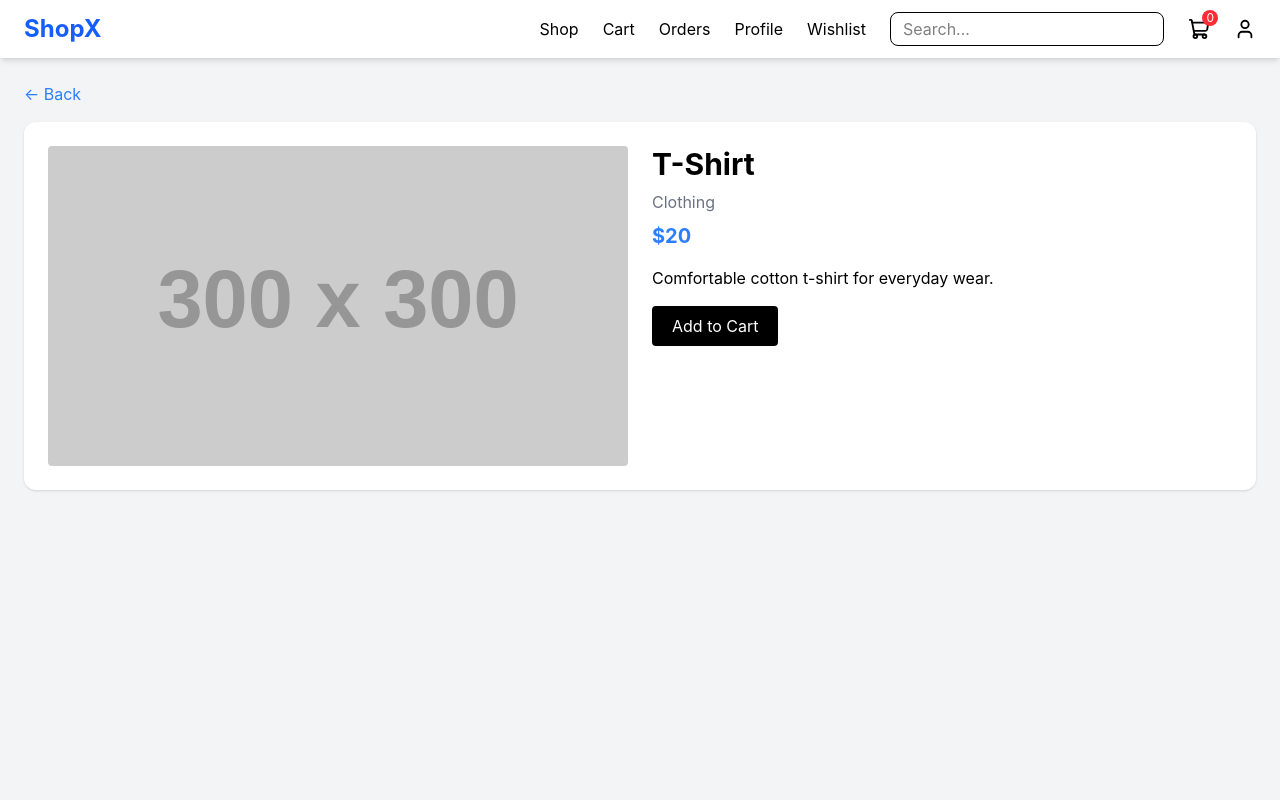
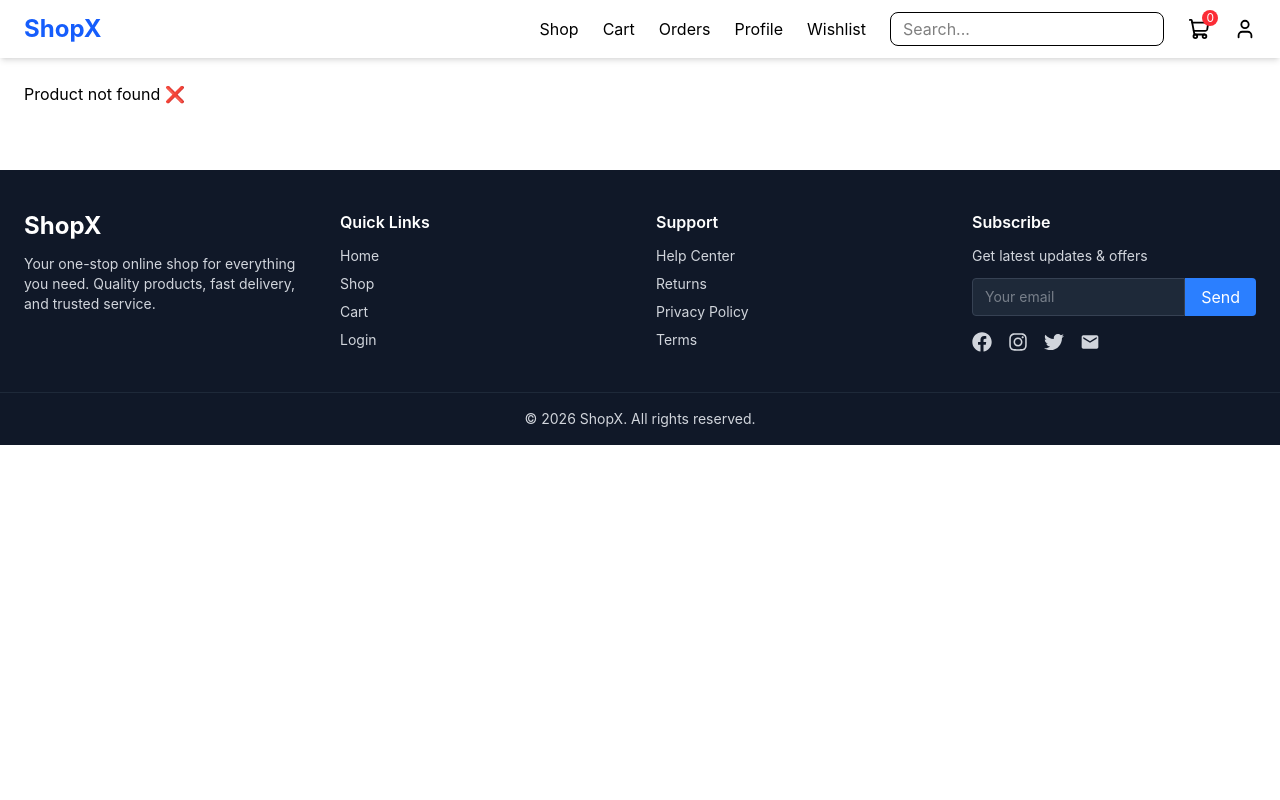
Before and after one commit to FaysalAhamad623/shop-management, a React (Vite) app: page /product/1 in a window 1280 px wide. Shown: the top 800 px of the page. Built offline with nearby package versions, Linux system fonts and the light colour scheme.

Commit message:
updated product details system and order details show when user want

```diff
--- /dev/null
+++ b/src/pages/OrderDetails.jsx
@@ -0,0 +1,55 @@
+import { useParams } from "react-router-dom";
+import { getOrders } from "../store/orderStore";
+
+export default function OrderDetails() {
+
+  const { id } = useParams();
+
+  const orders = getOrders();
+  const order = orders.find((o) => o.id.toString() === id);
+
+  if (!order) {
+    return <p className="p-6">Order not found ❌</p>;
+  }
+
+  return (
+    <div className="p-6 bg-gray-100 min-h-screen">
+
+      <h1 className="text-2xl font-bold mb-4">
+        📦 Order Details
+      </h1>
+
+      <div className="bg-white p-5 rounded-xl shadow">
+
+        <p><b>Order ID:</b> #{order.id}</p>
+        <p><b>Date:</b> {order.date}</p>
+        <p><b>Status:</b> {order.status}</p>
+
+        <hr className="my-3" />
+
+        <p><b>Customer:</b> {order.name}</p>
+        <p><b>Phone:</b> {order.phone}</p>
+
+        <hr className="my-3" />
+
+        <h2 className="font-bold mb-2">Items:</h2>
+
+        {order.items.map((item) => (
+          <div
+            key={item.id}
+            className="flex justify-between border-b py-1"
+          >
+            <span>{item.name} x{item.quantity}</span>
+            <span>${item.price * item.quantity}</span>
+          </div>
+        ))}
+
+        <h3 className="mt-4 font-bold text-lg">
+          Total: ${order.total}
+        </h3>
+
+      </div>
+
+    </div>
+  );
+}
--- a/src/pages/Orders.jsx
+++ b/src/pages/Orders.jsx
@@ -1,6 +1,6 @@
 import { useEffect, useState } from "react";
 import { getOrders, updateOrderStatus } from "../store/orderStore";
-
+import { useNavigate } from "react-router-dom";
 export default function Orders() {
 
   const [orders, setOrders] = useState([]);
@@ -8,6 +8,8 @@ export default function Orders() {
   useEffect(() => {
     setOrders(getOrders());
   }, []);
+
+  const navigate = useNavigate();
 
   const handleStatusChange = (id, status) => {
     updateOrderStatus(id, status);
@@ -34,8 +36,11 @@ export default function Orders() {
 
         <tbody>
           {orders.map((o) => (
-            <tr key={o.id} className="text-center border-t">
-
+<tr
+  key={o.id}
+  onClick={() => navigate(`/order/${o.id}`)}
+  className="text-center border-t cursor-pointer hover:bg-gray-100"
+>
               <td className="p-2">#{o.id}</td>
               <td>{o.name}</td>
               <td>${o.total}</td>
--- a/src/pages/clientPage/MyOrders.jsx
+++ b/src/pages/clientPage/MyOrders.jsx
@@ -1,13 +1,15 @@
 import { useEffect, useState } from "react";
 import { getOrders } from "../../store/orderStore";
+import { useNavigate } from "react-router-dom";
 
 export default function MyOrders() {
 
   const [orders, setOrders] = useState([]);
+  const navigate = useNavigate();
 
   useEffect(() => {
     const data = getOrders();
-    console.log("ORDERS:", data); // 🔥 debug
+    console.log("ORDERS:", data);
     setOrders(data);
   }, []);
 
@@ -26,7 +28,8 @@ export default function MyOrders() {
           {orders.map((order) => (
             <div
               key={order.id}
-              className="bg-white p-5 rounded-xl shadow border-l-4 border-green-500"
+              onClick={() => navigate(`/order/${order.id}`)} // 🔥 ADD THIS
+              className="bg-white p-5 rounded-xl shadow border-l-4 border-green-500 cursor-pointer hover:bg-gray-50 transition"
             >
 
               <div className="flex justify-between">
--- a/src/pages/clientPage/ProductDetails.jsx
+++ b/src/pages/clientPage/ProductDetails.jsx
@@ -1,44 +1,23 @@
 import { useParams, useNavigate } from "react-router-dom";
-import { addToCart } from "../../store/cartStore";
+import { useCart } from "../../context/CartContext"; // 🔥 IMPORTANT
+import { getProducts } from "../../store/productStore";
 
 export default function ProductDetails() {
 
   const { id } = useParams();
   const navigate = useNavigate();
 
-  // 🔥 Demo product list (same as Home)
-  const products = [
-    {
-      id: 1,
-      name: "T-Shirt",
-      price: 20,
-      category: "Clothing",
-      image: "https://via.placeholder.com/300",
-      desc: "Comfortable cotton t-shirt for everyday wear.",
-    },
-    {
-      id: 2,
-      name: "Burger",
-      price: 5,
-      category: "Food",
-      image: "https://via.placeholder.com/300",
-      desc: "Delicious fresh burger with cheese.",
-    },
-    {
-      id: 3,
-      name: "Headphone",
-      price: 60,
-      category: "Electronics",
-      image: "https://via.placeholder.com/300",
-      desc: "High quality sound with noise cancellation.",
-    },
-  ];
+  const { addToCart } = useCart(); // 🔥 FIX (store na, context use korte hobe)
 
-  // 🔥 Find product
-  const product = products.find((p) => p.id === Number(id));
+  const products = getProducts();
+
+  // 🔥 SAFE FIND
+  const product = products.find(
+    (p) => p.id.toString() === id
+  );
 
   if (!product) {
-    return <h2 className="p-6">Product not found</h2>;
+    return <h2 className="p-6">Product not found ❌</h2>;
   }
 
   return (
@@ -53,11 +32,13 @@ export default function ProductDetails() {
 
       <div className="grid md:grid-cols-2 gap-6 bg-white p-6 rounded-xl shadow">
 
-        {/* Image */}
-        <img
-          src={product.image}
-          className="w-full h-80 object-cover rounded"
-        />
+        {/* 🔥 Image with better fit */}
+        <div className="relative w-full h-80 bg-gray-100 rounded overflow-hidden">
+          <img
+            src={product.image}
+            className="w-full h-full object-contain"
+          />
+        </div>
 
         {/* Info */}
         <div>
@@ -73,13 +54,16 @@ export default function ProductDetails() {
             ${product.price}
           </p>
 
-          <p className="mb-4">
-            {product.desc}
+          <p className="mb-4 text-gray-600">
+            {product.desc || "No description available"}
           </p>
 
+          {/* 🔥 FIXED BUTTON */}
           <button
-            onClick={() => addToCart(product)}
-            className="bg-black text-white px-5 py-2 rounded hover:bg-gray-800"
+            onClick={() => {
+              addToCart(product);
+            }}
+            className="bg-black text-white px-5 py-2 rounded hover:bg-gray-800 transition"
           >
             Add to Cart
           </button>
```
Also changed, not shown: src/App.jsx (+14 -2 lines).
